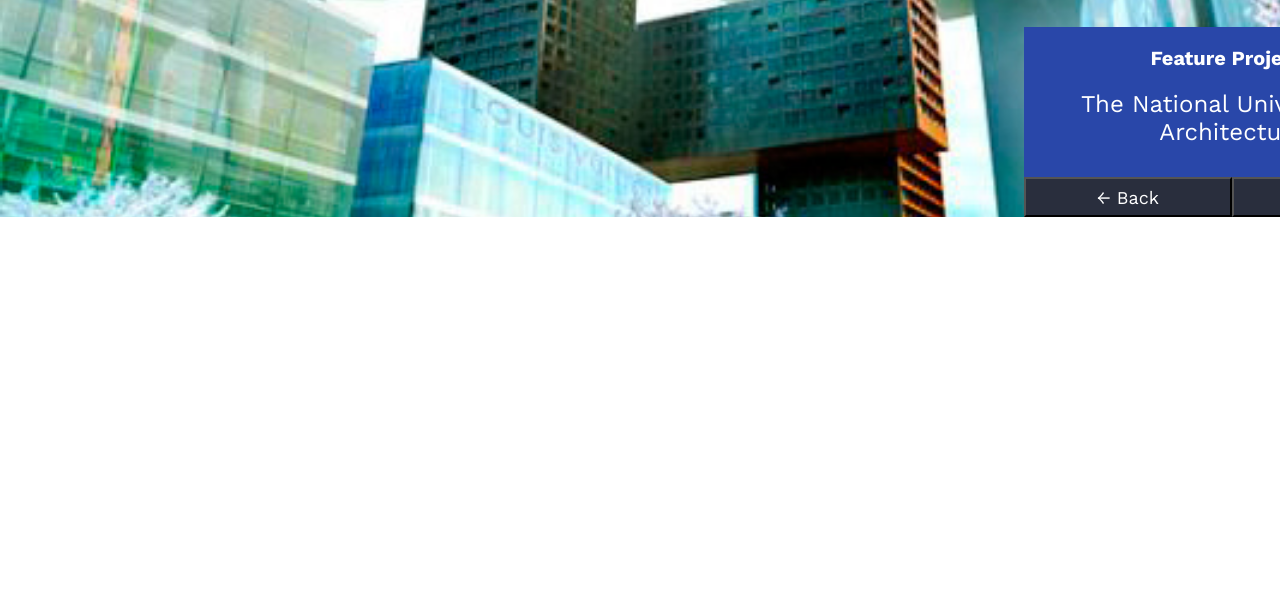
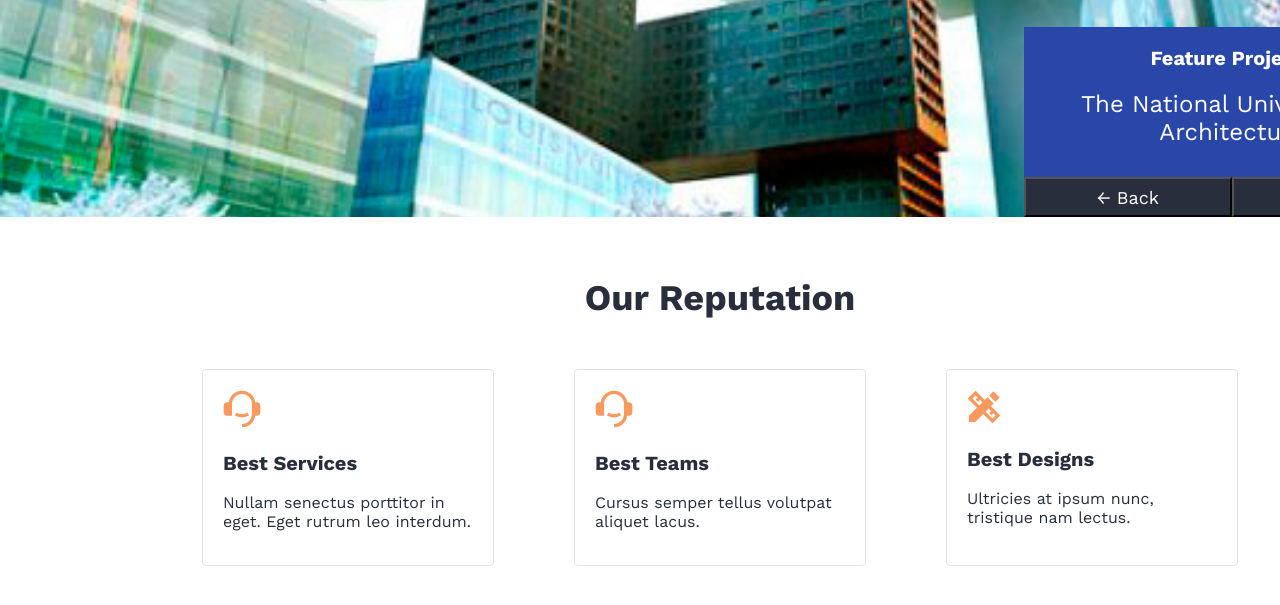
Before and after one commit to mario880001/learn_to_code_sass, a plain HTML site: page index.html in a window 1280 px wide. Shown: the part 509-1114 px from the top of the page. Before the commit the page ends 800 px from the top, so only its background shows below. Drawn offline with nearby package versions, Linux system fonts and the light colour scheme.

Commit message:
add new block reputation

```diff
--- a/index.html
+++ b/index.html
@@ -38,6 +38,27 @@
             <button class="mission__next">Next <span>&rarr;</span></button>
         </div>
     </div>
+
+    <div class="reputation">
+        <h2 class="reputation__item">Our Reputation</h2>
+        <ul class="reputation__box">
+            <li class="bestbox">
+                <img class="bestbox__image" src="image/reputation_services.svg" alt="Icon service">
+                <p class="bestbox__name">Best Services</p>
+                <p class="bestbox__description">Nullam senectus porttitor in eget. Eget rutrum leo interdum.</p>
+            </li>
+            <li class="bestbox">
+                <img class="bestbox__image" src="image/reputation_services.svg" alt="Icon service">
+                <p class="bestbox__name">Best Teams</p>
+                <p class="bestbox__description">Cursus semper tellus volutpat aliquet lacus. </p>
+            </li>
+            <li class="bestbox">
+                <img class="bestbox__image" src="image/reputatiom_designs.svg" alt="Icon designs">
+                <p class="bestbox__name">Best Designs</p>
+                <p class="bestbox__description">Ultricies at ipsum nunc, tristique nam lectus.</p>
+            </li>
+        </ul>
+    </div>
 </body>
 
 </html>
--- a/sass/main.scss
+++ b/sass/main.scss
@@ -124,3 +124,55 @@
         // background-color: red;
     }
 }
+
+
+.reputation {
+    width: 1440px;
+    height: 433px;
+    // background-color: aquamarine;
+
+    &__item {
+        font-weight: 700;
+        font-size: 36px;
+        line-height: 42px;
+        text-align: center;
+        padding-top: 60px;
+        padding-bottom: 50px;
+    }
+
+    &__box {
+        padding: 0;
+        list-style: none;
+        display: flex;
+        justify-content: center;
+        gap: 80px;
+    }
+}
+
+.bestbox {
+    border: 1px solid #E0E3EB;
+    border-radius: 4px;
+    width: 292px;
+    height: 197px;
+    padding-top: 20px;
+    padding-left: 20px;
+
+    &__image {
+
+    }
+
+    &__name {
+        font-weight: 700;
+        font-size: 20px;
+        line-height: 23px;
+        margin-top: 20px;
+    }
+
+    &__description {
+        font-weight: 400;
+        font-size: 16px;
+        line-height: 19px;
+        margin-top: 18px;
+        padding-right: 18px;
+    }
+}
```
Also changed, not shown: css/main.css.
